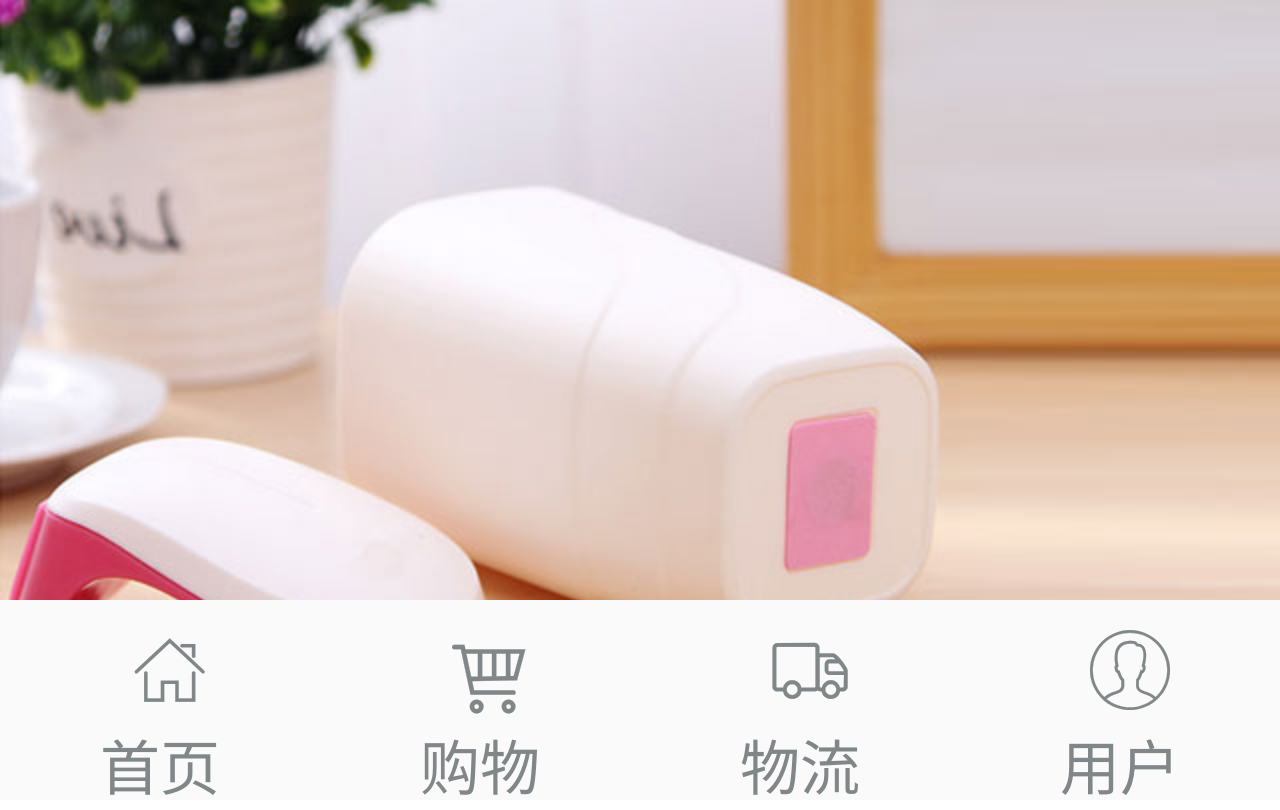
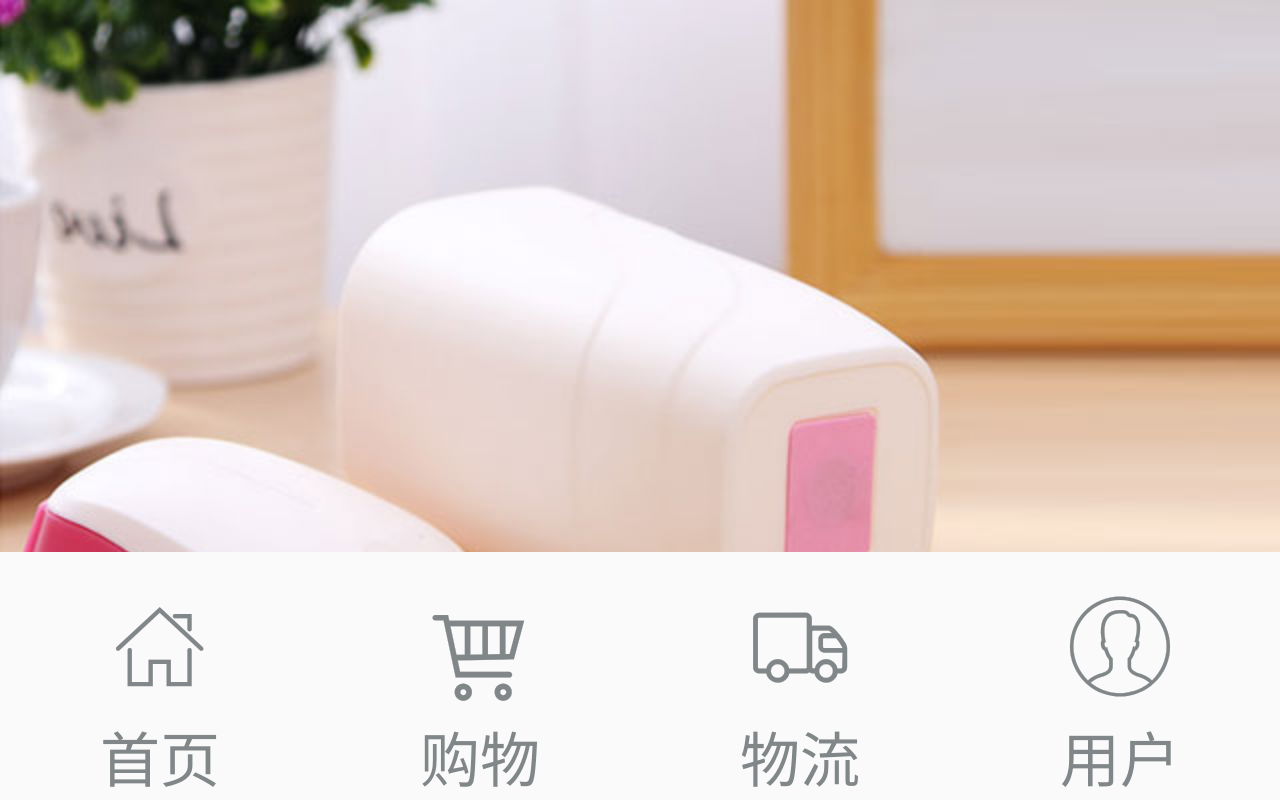
Before and after one commit to lichunlin618/demo, a plain HTML site: page index.html in a window 1280 px wide. Shown: the top 810 px of the page. Drawn offline with Linux system fonts and the light colour scheme.

Commit message:
尾部
修改了尾部兼容性问题

```diff
--- a/src/css/global_rem.css
+++ b/src/css/global_rem.css
@@ -945,7 +945,7 @@ input {
 .sh {
   width: 15.2rem;
   height: 5.8rem;
-  margin: 0 0.4rem 2.5rem 0.4rem;
+  margin: 0 0.4rem 0.25rem 0.4rem;
   display: flex;
   flex-direction: row;
   justify-content: space-around;
@@ -1049,50 +1049,55 @@ input {
   -webkit-text-stroke-width: 0.2px;
   -moz-osx-font-smoothing: grayscale;
 }
+.bottom-nav-box {
+  height: 3.1rem;
+}
 .bottom-nav-box .bottom-nav {
   position: fixed;
   width: 100%;
+  height: 3.1rem;
   bottom: 0;
   z-index: 99;
 }
 .bottom-nav-box .bottom-nav ul {
   background: #fafafa;
   display: flex;
+  flex-direction: row;
+  justify-content: space-around;
+  align-items: center;
+  flex-wrap: wrap;
+  align-content: space-around;
 }
 .bottom-nav-box .bottom-nav ul li {
-  flex: 1;
-  width: 2.25rem;
-  height: 2.5rem;
+  width: 2.5rem;
+  height: 3.1rem;
 }
 .bottom-nav-box .bottom-nav ul li a {
+  display: block;
   text-align: center;
-  display: block;
   font-size: 0.75rem;
   padding-top: 0.25rem;
 }
 .bottom-nav-box .bottom-nav ul li a span {
   display: block;
   margin: 0.25rem auto;
-  width: 0.75rem;
-  height: 0.75rem;
+  width: 1.25rem;
+  height: 1.25rem;
+  font-size: 1.25rem;
 }
 .bottom-nav-box .bottom-nav ul li a .home:before {
-  font-size: 1rem;
   line-height: 0.75rem;
   content: '\e64e';
 }
 .bottom-nav-box .bottom-nav ul li a .shopp:before {
-  font-size: 1rem;
   line-height: 0.75rem;
   content: '\e608';
 }
 .bottom-nav-box .bottom-nav ul li a .wuliu:before {
-  font-size: 1rem;
   line-height: 0.75rem;
   content: '\e647';
 }
 .bottom-nav-box .bottom-nav ul li a .user:before {
-  font-size: 1rem;
   line-height: 0.75rem;
   content: '\e602';
 }
```
